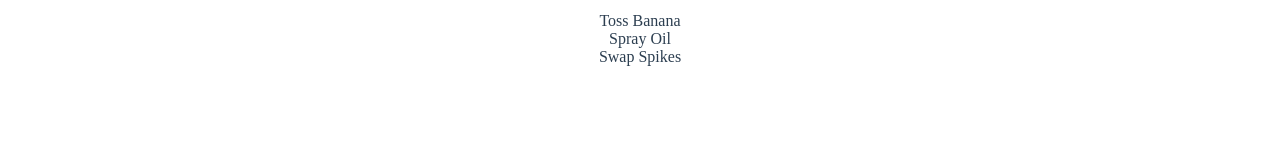
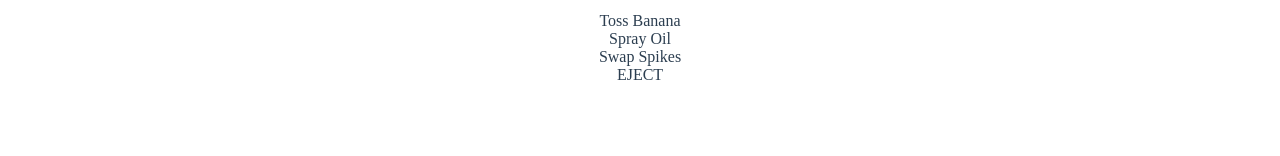
Before and after one commit to gorbnw/abmock, a Vue app: page / in a window 1280 px wide. Shown: the part 136-292 px from the top of the page. Built offline with nearby package versions, Linux system fonts and the light colour scheme.

Commit message:
Add eject button

```diff
--- a/src/App.vue
+++ b/src/App.vue
@@ -7,6 +7,7 @@
     <BananaButton v-on:tossBanana="this.store.updateBanana"/>
     <OilButton v-on:sprayOil="this.store.updateOil"/>
     <SpikesButton v-on:toggleSpikes="this.store.updateSpikes"/>
+    <EjectButton v-on:eject="this.store.ejectAlert"/>
   </div>
 </template>
 
@@ -16,6 +17,8 @@
 import BananaButton from './components/BananaButton.vue'
 import OilButton from './components/OilButton.vue'
 import SpikesButton from './components/SpikesButton.vue'
+import EjectButton from './components/EjectButton.vue'
+
 
 
 
@@ -27,6 +30,7 @@
     BananaButton,
     OilButton,
     SpikesButton,
+    EjectButton,
   },
   data() {
       return {
@@ -36,10 +40,10 @@
             isOilReady: true,
             isSpikesDeployed: false
           },
-          updateBanana: () =>{
+          updateBanana: () => {
             this.store.status.bananas -= 1;
           },
-          updateOil: () =>{
+          updateOil: () => {
             if(this.store.status.isOilReady){
               this.store.status.isOilReady = !this.store.status.isOilReady;
               setTimeout(()=>{
@@ -48,10 +52,13 @@
             } else {
             }
           },
-          updateSpikes: () =>{
+          updateSpikes: () => {
             let deployed = this.store.status.isSpikesDeployed;
             this.store.status.isSpikesDeployed = !deployed;
           },
+          ejectAlert: () => {
+            alert("EJECTED");
+          }
         }
       }
     }
--- /dev/null
+++ b/src/components/EjectButton.vue
@@ -0,0 +1,18 @@
+<template>
+  <div class="eject-button">
+    <span @click="$emit('eject')">EJECT</span>
+  </div>
+</template>
+
+<script>
+export default {
+  name: 'EjectButton',
+  props: {
+  }
+}
+</script>
+
+<!-- Add "scoped" attribute to limit CSS to this component only -->
+<style scoped>
+
+</style>
```
